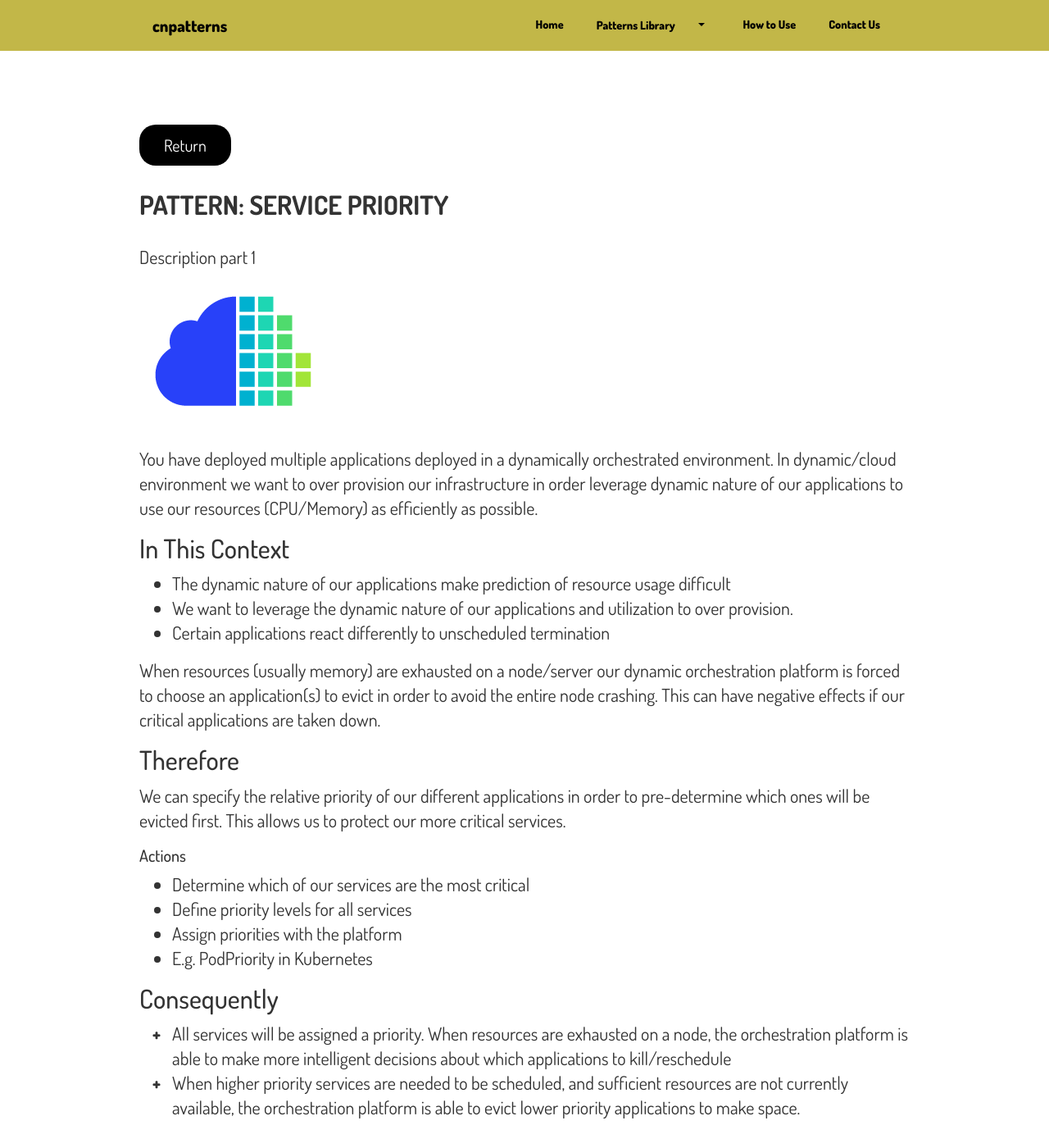
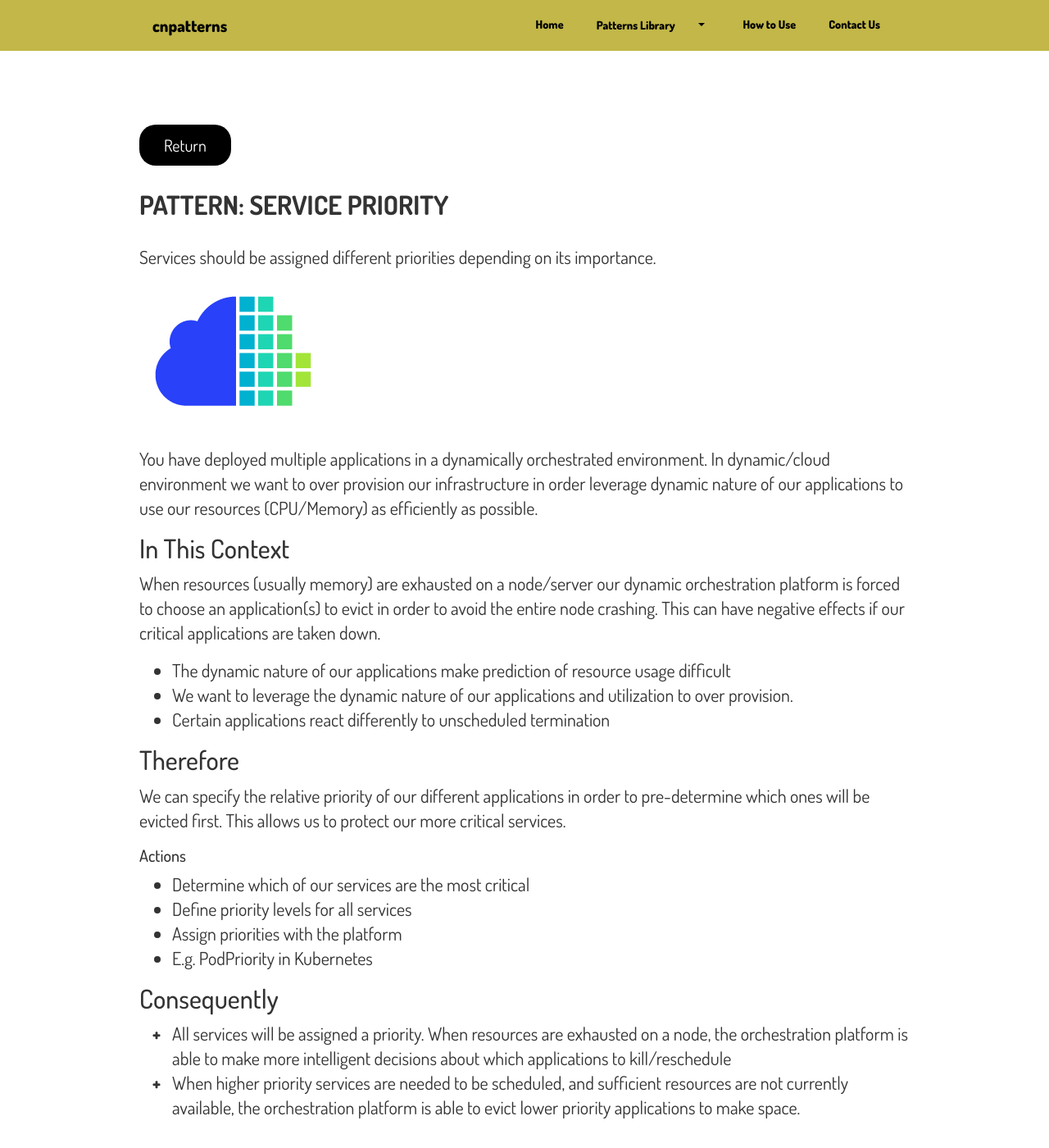
Before and after one commit to ContainerSolutions/cloud-native-patterns, a Jekyll site: the page built from _technical/service-priority.md, in a window 1280 px wide and 1400 px high. Shown: the whole window at 82% size. Built offline with Jekyll 4.4.1, drawn with Linux system fonts in a browser that asks for light colours.

Commit message:
refactored service priority

```diff
--- a/_technical/service-priority.md
+++ b/_technical/service-priority.md
@@ -1,21 +1,18 @@
 ---
 title: Service Priority
-description: Description part 1
+description: Services should be assigned different priorities depending on its importance.
 layout: pattern
 ---
 
 ![Service Priority]({{ site.baseurl }}/assets/images/cs.png)
 
-
-You have deployed multiple applications deployed in a dynamically orchestrated environment. In dynamic/cloud environment we want to over provision our infrastructure in order leverage dynamic nature of our applications to use our resources (CPU/Memory) as efficiently as possible.
+You have deployed multiple applications in a dynamically orchestrated environment. In dynamic/cloud environment we want to over provision our infrastructure in order leverage dynamic nature of our applications to use our resources (CPU/Memory) as efficiently as possible.
 
 ## In This Context
-
-* The dynamic nature of our applications make prediction of resource usage difficult
-* We want to leverage the dynamic nature of our applications and utilization to over provision.
-* Certain applications react differently to unscheduled termination
-
 When resources (usually memory) are exhausted on a node/server our dynamic orchestration platform is forced to choose an application(s) to evict in order to avoid the entire node crashing. This can have negative effects if our critical applications are taken down.
+- The dynamic nature of our applications make prediction of resource usage difficult
+- We want to leverage the dynamic nature of our applications and utilization to over provision.
+- Certain applications react differently to unscheduled termination
 
 ## Therefore
 
```
